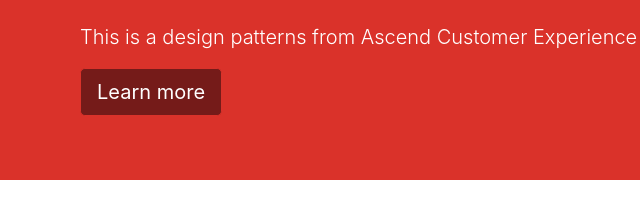
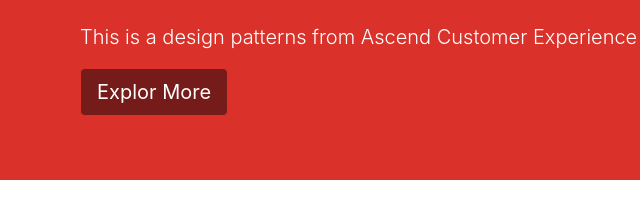
Before and after one commit to BliztRipper/AscendDesignSystem, a website: page src/view/index.pug in a window 1280 px wide. Shown: the part 158-376 px from the top of the page, 5-645 px from the left. Drawn offline with nearby package versions, Linux system fonts and the light colour scheme; files that its build step writes are made by us from their sources; files whose address does not match are found by name.

Commit message:
change wording

```diff
--- a/src/view/index.pug
+++ b/src/view/index.pug
@@ -7,4 +7,4 @@
         p.lead
         hr.my-4
         p.lead This is a design patterns from Ascend Customer Experience Team.
-        a.btn.btn-primary.btn-lg(href='#', role='button') Learn more
+        a.btn.btn-primary.btn-lg(href='#', role='button') Explor More
```
Also changed, not shown: dist/index.html.
